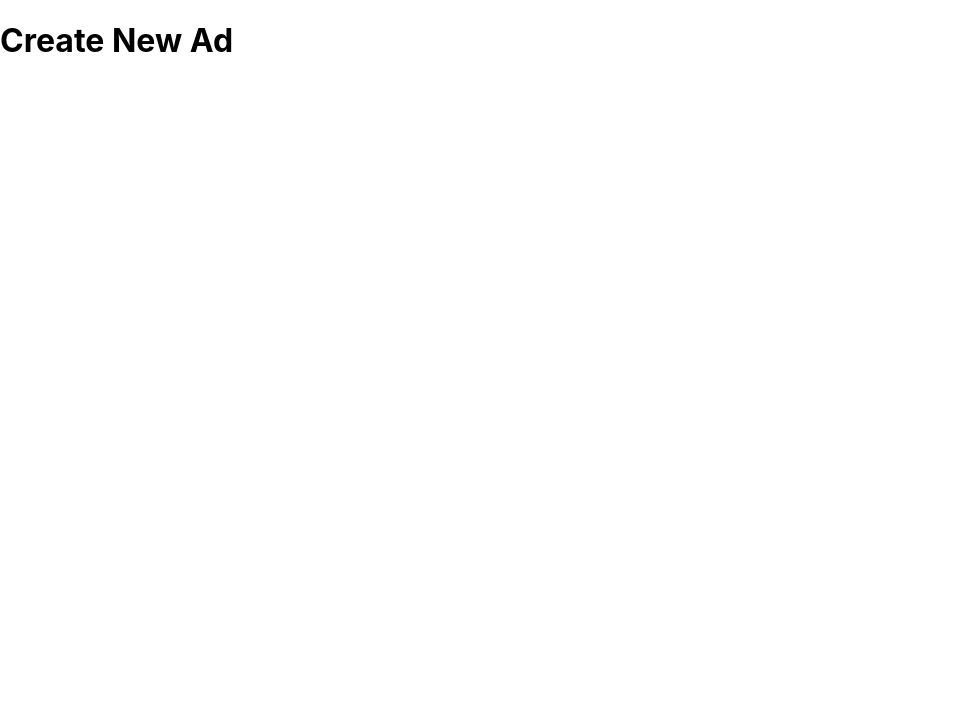
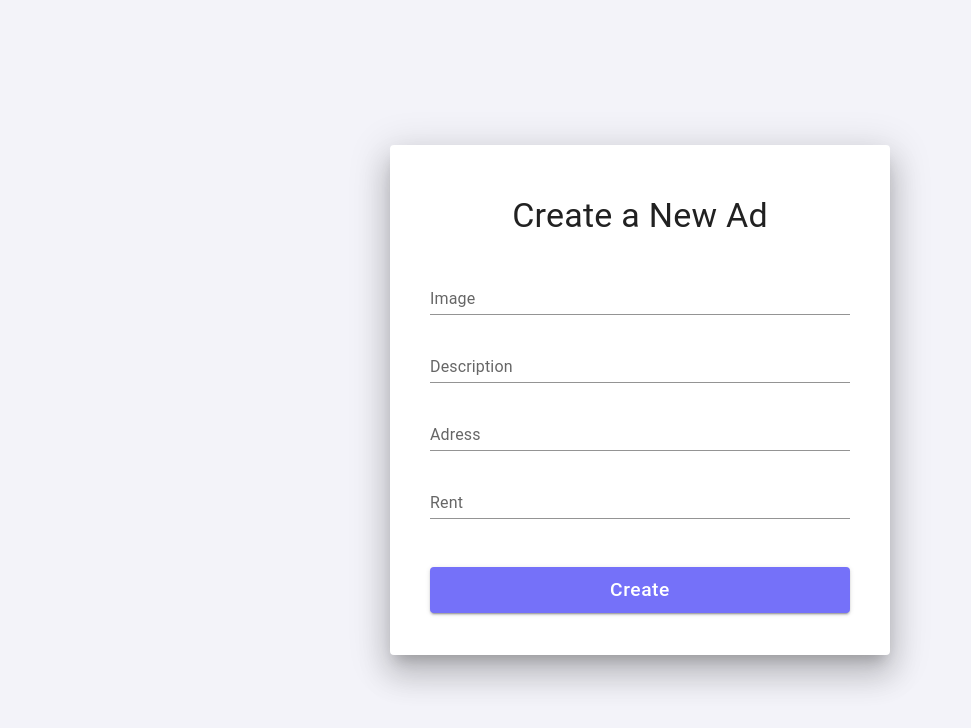
Before and after one commit to RadyaBen/Apartments-Map, a React (Create React App) app: page /createAd in a window 1280 px wide. Shown: the top 728 px of the page, without its empty margins (0-971 px from the left). Built offline with nearby package versions, Linux system fonts and the light colour scheme; no server answers.

Commit message:
Create a form to add an apartment ad

```diff
--- a/src/components/CreateNewAd/CreateNewAd.tsx
+++ b/src/components/CreateNewAd/CreateNewAd.tsx
@@ -1,6 +1,162 @@
+import {
+	useState,
+	ChangeEvent,
+	FormEvent
+} from 'react';
+import {
+	Box,
+	Grid,
+	Paper,
+	Typography,
+	TextField,
+	Button
+} from '@mui/material';
+import { makeStyles } from '@mui/styles';
+
+const useStyles = makeStyles({
+	container: {
+		display: 'flex',
+		alignItems: 'center',
+		justifyContent: 'center',
+		minHeight: '100vh',
+		background: '#F3F3F9'
+	},
+	root: {
+		width: 500,
+		'& .MuiTextField-root': {
+			marginTop: 20,
+			margintBottom: 20
+		},
+		'& .MuiTypography-root': {
+			margin: 10
+		},
+		'& .MuiButton-root': {
+			marginTop: 48,
+			fontSize: '1.2em',
+			textTransform: 'capitalize',
+			background: '#7571f9',
+			'&:hover': {
+				backgroundColor: '#3c52b2'
+			}
+		}
+	},
+	paper: {
+		padding: '40px',
+		height: 430
+	}
+});
+
+type IFormValuesState = {
+	image: string,
+	description: string,
+	adress: string,
+	rent: string
+};
+
 const CreateNewAd = () => {
+
+	const classes = useStyles();
+	const [formValues, setFormValues] = useState<IFormValuesState>({
+		image: '',
+		description: '',
+		adress: '',
+		rent: ''
+	});
+
+	const handleInputChange = (e: ChangeEvent<HTMLInputElement>) => {
+		const { name, value } = e.target;
+		setFormValues({
+			...formValues,
+			[name]: value
+		});
+	};
+
+	const handleFormSubmit = (e: FormEvent) => {
+		e.preventDefault();
+
+		if (formValues) {
+			setFormValues({
+				image: '',
+				description: '',
+				adress: '',
+				rent: ''
+			});
+		}
+	};
+
 	return (
-		<h1>Create New Ad</h1>
+
+		<div className={classes.container}>
+			<Box
+				className={classes.root}
+				component='form'
+				onSubmit={handleFormSubmit}
+				noValidate
+				autoComplete='off'
+			>
+				<Paper elevation={20} className={classes.paper}>
+					<Grid
+						container
+						spacing={0}
+						direction='column'
+						alignItems='center'
+						justifyContent='center'
+					>
+						<Grid item xs={12} sm={6} md={4}>
+							<Typography
+								variant='h4'
+								component='h1'
+							>
+								Create a New Ad
+							</Typography>
+						</Grid>
+						<TextField
+							name='image'
+							label='Image'
+							placeholder='Enter an apartment image'
+							fullWidth
+							value={formValues.image}
+							onChange={handleInputChange}
+							variant='standard'
+						/>
+						<TextField
+							name='description'
+							label='Description'
+							placeholder='Enter an apartment description'
+							fullWidth
+							value={formValues.description}
+							onChange={handleInputChange}
+							variant='standard'
+						/>
+						<TextField
+							name='adress'
+							label='Adress'
+							placeholder='Enter an apartment adress'
+							fullWidth
+							value={formValues.adress}
+							onChange={handleInputChange}
+							variant='standard'
+						/>
+						<TextField
+							name='rent'
+							label='Rent'
+							placeholder='Enter an apartment rent'
+							fullWidth
+							value={formValues.rent}
+							onChange={handleInputChange}
+							variant='standard'
+						/>
+						<Button
+							type='submit'
+							variant='contained'
+							fullWidth
+						>
+							Create
+						</Button>
+					</Grid>
+				</Paper>
+			</Box>
+		</div>
 	);
 };
 
```
